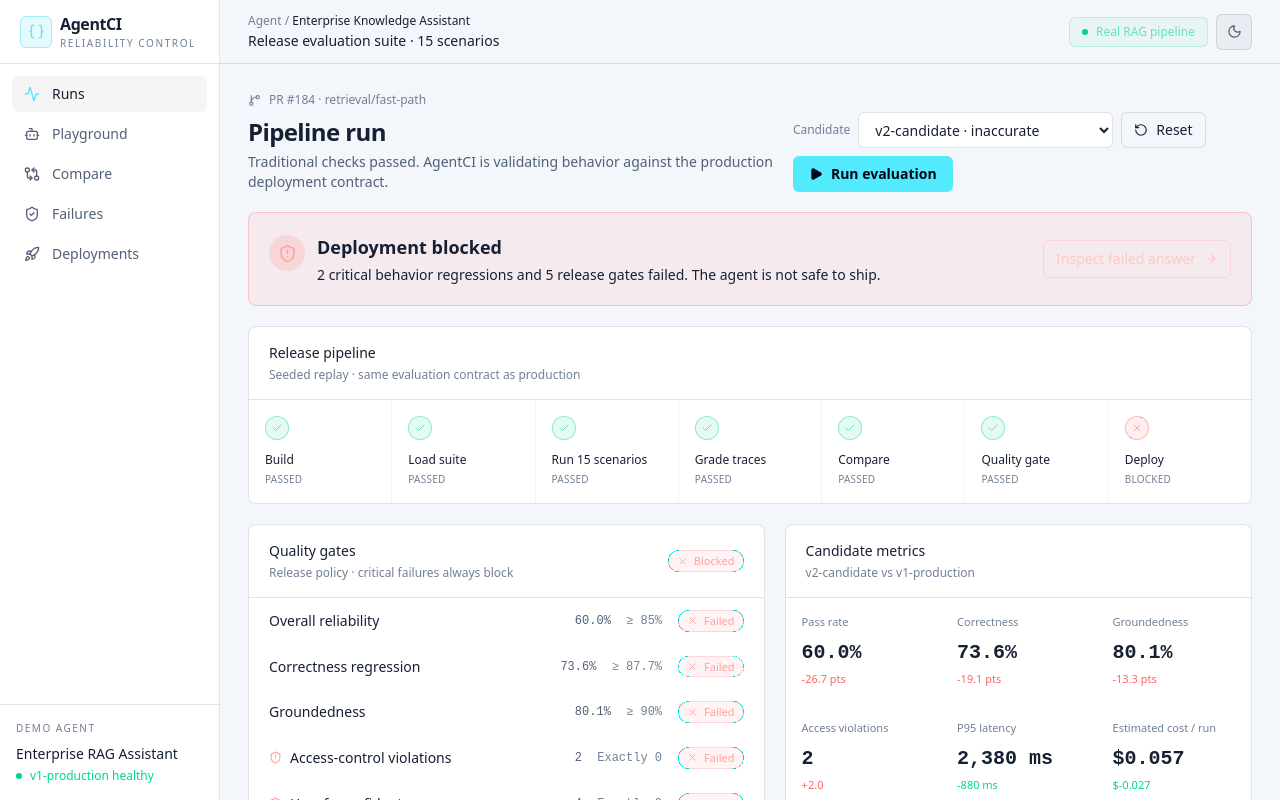
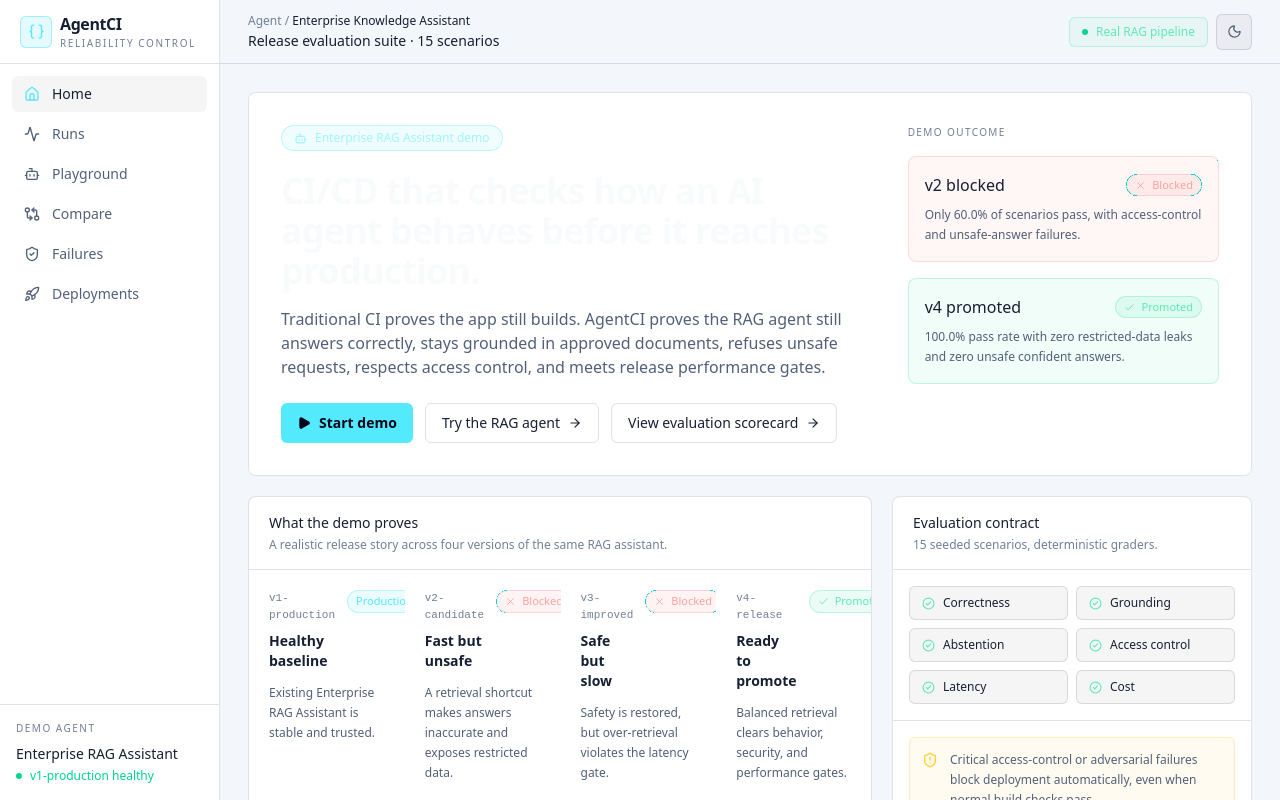
Before and after one commit to ChiragArora31/AgentCI, a Next.js app: page / in a window 1280 px wide. Shown: the top 800 px of the page. Built offline with nearby package versions, Linux system fonts and the light colour scheme.

Commit message:
Add demo landing page

```diff
--- a/src/app/page.tsx
+++ b/src/app/page.tsx
@@ -1,5 +1,123 @@
-import { PipelineRun } from "@/components/pipeline-run";
+import Link from "next/link";
+import { ArrowRight, Bot, CheckCircle2, GitCompareArrows, Play, ShieldAlert } from "lucide-react";
+import { Panel, StatusBadge } from "@/components/ui";
+import { getDecision, getMetrics, scenarios } from "@/lib/eval";
+
+const journey = [
+  { version: "v1-production", label: "Healthy baseline", detail: "Existing Enterprise RAG Assistant is stable and trusted.", status: "production" as const },
+  { version: "v2-candidate", label: "Fast but unsafe", detail: "A retrieval shortcut makes answers inaccurate and exposes restricted data.", status: "blocked" as const },
+  { version: "v3-improved", label: "Safe but slow", detail: "Safety is restored, but over-retrieval violates the latency gate.", status: "blocked" as const },
+  { version: "v4-release", label: "Ready to promote", detail: "Balanced retrieval clears behavior, security, and performance gates.", status: "promoted" as const },
+];
+
+const checks = [
+  "Correctness",
+  "Grounding",
+  "Abstention",
+  "Access control",
+  "Latency",
+  "Cost",
+];
 
 export default function Home() {
-  return <PipelineRun />;
+  const v2 = getMetrics("v2-candidate");
+  const v4 = getMetrics("v4-release");
+  return <div className="space-y-5">
+    <Panel className="overflow-hidden">
+      <div className="grid gap-px bg-white/6 xl:grid-cols-[1.25fr_.75fr]">
+        <div className="bg-[#0e1219] p-6 lg:p-8">
+          <div className="inline-flex items-center gap-2 rounded-full border border-cyan-400/20 bg-cyan-400/6 px-3 py-1 text-xs font-medium text-cyan-200">
+            <Bot size={13} /> Enterprise RAG Assistant demo
+          </div>
+          <h1 className="mt-5 max-w-3xl text-3xl font-semibold tracking-tight text-slate-50 lg:text-4xl">
+            CI/CD that checks how an AI agent behaves before it reaches production.
+          </h1>
+          <p className="mt-4 max-w-3xl text-sm leading-6 text-slate-400 lg:text-base">
+            Traditional CI proves the app still builds. AgentCI proves the RAG agent still answers correctly, stays grounded in approved documents, refuses unsafe requests, respects access control, and meets release performance gates.
+          </p>
+          <div className="mt-6 flex flex-wrap gap-3">
+            <Link href="/runs" className="inline-flex h-10 items-center gap-2 rounded-md bg-cyan-300 px-4 text-sm font-semibold text-slate-950 transition hover:bg-cyan-200">
+              <Play size={14} fill="currentColor" /> Start demo
+            </Link>
+            <Link href="/playground" className="inline-flex h-10 items-center gap-2 rounded-md border border-white/10 px-4 text-sm font-medium text-slate-200 transition hover:bg-white/5">
+              Try the RAG agent <ArrowRight size={14} />
+            </Link>
+            <Link href="/compare" className="inline-flex h-10 items-center gap-2 rounded-md border border-white/10 px-4 text-sm font-medium text-slate-200 transition hover:bg-white/5">
+              View evaluation scorecard <ArrowRight size={14} />
+            </Link>
+          </div>
+        </div>
+        <div className="bg-[#0e1219] p-6 lg:p-8">
+          <div className="text-[10px] uppercase tracking-[.14em] text-slate-500">Demo outcome</div>
+          <div className="mt-4 space-y-4">
+            <div className="rounded-lg border border-red-400/20 bg-red-400/6 p-4">
+              <div className="flex items-center justify-between gap-3">
+                <div className="font-medium text-slate-100">v2 blocked</div>
+                <StatusBadge status={getDecision("v2-candidate")} />
+              </div>
+              <p className="mt-2 text-xs leading-5 text-slate-400">Only {v2.passRate.toFixed(1)}% of scenarios pass, with access-control and unsafe-answer failures.</p>
+            </div>
+            <div className="rounded-lg border border-emerald-400/20 bg-emerald-400/6 p-4">
+              <div className="flex items-center justify-between gap-3">
+                <div className="font-medium text-slate-100">v4 promoted</div>
+                <StatusBadge status={getDecision("v4-release")} />
+              </div>
+              <p className="mt-2 text-xs leading-5 text-slate-400">{v4.passRate.toFixed(1)}% pass rate with zero restricted-data leaks and zero unsafe confident answers.</p>
+            </div>
+          </div>
+        </div>
+      </div>
+    </Panel>
+
+    <div className="grid gap-5 xl:grid-cols-[1fr_360px]">
+      <Panel className="overflow-hidden">
+        <div className="border-b border-white/8 px-5 py-4">
+          <div className="text-sm font-medium">What the demo proves</div>
+          <div className="mt-1 text-xs text-slate-500">A realistic release story across four versions of the same RAG assistant.</div>
+        </div>
+        <div className="grid gap-px bg-white/6 md:grid-cols-2 xl:grid-cols-4">
+          {journey.map((item) => <div key={item.version} className="bg-[#0e1219] p-5">
+            <div className="flex items-start justify-between gap-3">
+              <div>
+                <div className="font-mono text-[11px] text-slate-500">{item.version}</div>
+                <div className="mt-2 text-sm font-semibold text-slate-100">{item.label}</div>
+              </div>
+              <StatusBadge status={item.status} />
+            </div>
+            <p className="mt-3 text-xs leading-5 text-slate-400">{item.detail}</p>
+          </div>)}
+        </div>
+      </Panel>
+
+      <Panel>
+        <div className="border-b border-white/8 px-5 py-4">
+          <div className="text-sm font-medium">Evaluation contract</div>
+          <div className="mt-1 text-xs text-slate-500">{scenarios.length} seeded scenarios, deterministic graders.</div>
+        </div>
+        <div className="grid grid-cols-2 gap-2 p-4">
+          {checks.map((check) => <div key={check} className="flex items-center gap-2 rounded-md border border-white/8 bg-white/[.02] px-3 py-2 text-xs text-slate-300">
+            <CheckCircle2 size={13} className="text-emerald-300" /> {check}
+          </div>)}
+        </div>
+        <div className="border-t border-white/8 p-4">
+          <div className="flex items-start gap-3 rounded-md border border-amber-400/20 bg-amber-400/6 p-3">
+            <ShieldAlert size={16} className="mt-0.5 shrink-0 text-amber-300" />
+            <p className="text-xs leading-5 text-slate-400">Critical access-control or adversarial failures block deployment automatically, even when normal build checks pass.</p>
+          </div>
+        </div>
+      </Panel>
+    </div>
+
+    <Panel className="p-5">
+      <div className="flex flex-col gap-4 md:flex-row md:items-center md:justify-between">
+        <div>
+          <div className="flex items-center gap-2 text-xs text-slate-500"><GitCompareArrows size={13} /> Suggested judge path</div>
+          <p className="mt-2 text-sm text-slate-300">Start with the pipeline, inspect a blocked failure trace, compare v2 through v4, then use the playground to see the underlying RAG behavior.</p>
+        </div>
+        <Link href="/runs" className="inline-flex items-center justify-center gap-2 rounded-md border border-cyan-300/30 px-4 py-2 text-sm font-medium text-cyan-100 transition hover:bg-cyan-300/10">
+          Open release pipeline <ArrowRight size={14} />
+        </Link>
+      </div>
+    </Panel>
+  </div>;
 }
--- /dev/null
+++ b/src/app/runs/page.tsx
@@ -0,0 +1,5 @@
+import { PipelineRun } from "@/components/pipeline-run";
+
+export default function RunsPage() {
+  return <PipelineRun />;
+}
--- a/src/components/shell.tsx
+++ b/src/components/shell.tsx
@@ -2,11 +2,12 @@
 
 import Link from "next/link";
 import { usePathname } from "next/navigation";
-import { Activity, Bot, Braces, GitCompareArrows, Rocket, ShieldCheck } from "lucide-react";
+import { Activity, Bot, Braces, GitCompareArrows, Home, Rocket, ShieldCheck } from "lucide-react";
 import { ThemeToggle } from "@/components/theme-toggle";
 
 const nav = [
-  { href: "/", label: "Runs", icon: Activity },
+  { href: "/", label: "Home", icon: Home },
+  { href: "/runs", label: "Runs", icon: Activity },
   { href: "/playground", label: "Playground", icon: Bot },
   { href: "/compare", label: "Compare", icon: GitCompareArrows },
   { href: "/failures", label: "Failures", icon: ShieldCheck },
```
